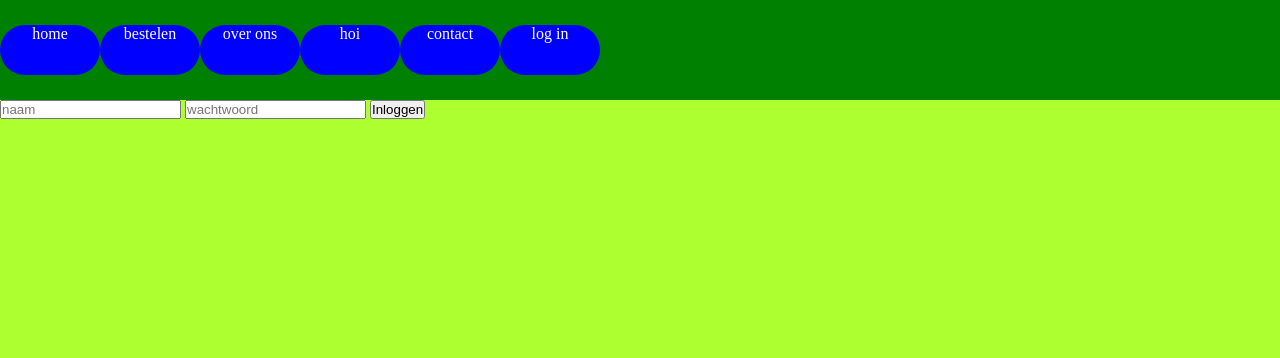
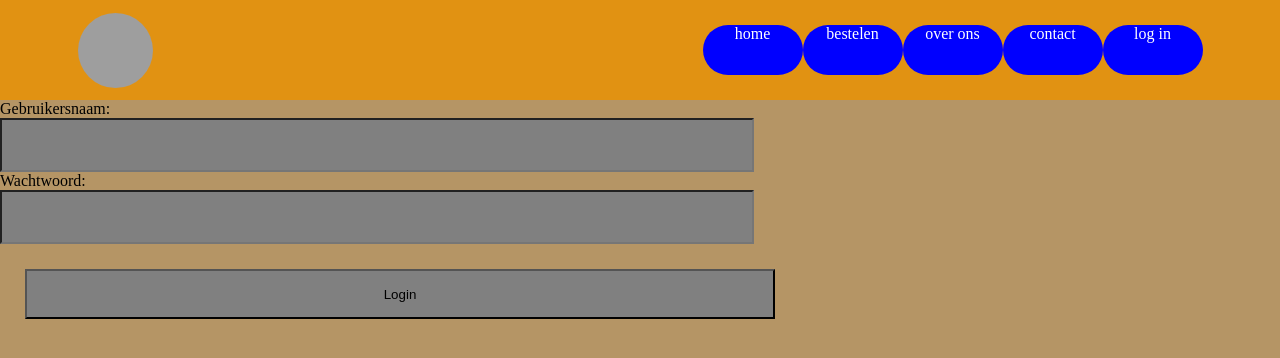
Before and after one commit to Andypjee/restaurant, a PHP site: page /Inloggen.php in a window 1280 px wide. Shown: the top 358 px of the page. Run offline with PHP 8.4, Linux system fonts and the light colour scheme; data that the repository does not hold is empty; grey boxes are pictures that could not be loaded.

Commit message:
alles van css en inloggen+ het sturen naar de admin page

```diff
--- a/Inloggen.php
+++ b/Inloggen.php
@@ -9,13 +9,22 @@
 <body>
 <?php include ('header.php')?>
     <?php include('Connection.php')?>
-<form>
+<!--<form>-->
+<!---->
+<!--<form action="Inloggen.php" method="GET">-->
+<!--    <input type="text" name="username" placeholder="naam">-->
+<!--    <input type="password" name="password"  placeholder="wachtwoord">-->
+<!--    <input type="submit" value="Inloggen">-->
+<!---->
+<!--</form>-->
+    <form method="post" action="inlog.php">
 
-<form action="Inloggen.php" method="GET">
-    <input type="text" name="gebruikersnaam" placeholder="naam">
-    <input type="password" name="wachtwoord"  placeholder="wachtwoord">
-    <input type="submit" value="Inloggen">
+        <label for="username">Gebruikersnaam:</label><br>
+        <input type="text" id="username" name="username" required><br>
 
-</form>
+        <label for="password">Wachtwoord:</label><br>
+        <input type="password" id="password" name="password" required><br>
+
+        <input id="submit-align" type="submit" name="login" value="Login">
 </body>
 </html>
--- a/assets/css/style.css
+++ b/assets/css/style.css
@@ -5,22 +5,65 @@
 }
 nav{
   height: 100px;
-  background-color: green;
+  background-color: rgb(225, 146, 18);
  display: flex ;
   align-items: center;
+  justify-content: center;
+  gap: 350px;
+}
+nav div{
+  display: flex;
+
+}
+main{
+  display: flex;
+  justify-content: center;
+  margin-top: 100px;
 }
 nav p{
   color: white;
   display: flex;
+  text-align: center;
   justify-content: center;
   background-color: blue;
   height: 50px;
   width: 100px;
   border-radius: 50px;
 }
+nav img{
+  height: 75px;
+  width: 75px;
+  border-radius: 50px;
+  margin-right: 200px;
+}
 body{
-  background-color: greenyellow;
+  background-color: rgb(181, 149, 101);
 }
 .productalgemeen{
-    background: red;
+    background: rgb(107, 180, 4);
+    border-radius: 10px;
+    width: 400px;
+    height: 150px;
+
 }
+.adminpage{
+  display: flex ;
+  flex-direction: column;
+  align-items: center;
+  text-align: center;
+
+
+}
+input[type="text"],
+input[type="password"] {
+  background-color: grey;
+  height: 50px;
+  width: 750px;
+  text-align: center;
+}
+input[type="submit"] {
+  background-color: grey;
+  height: 50px;
+  width: 750px;
+  margin: 25px;
+}
--- a/bestel.php
+++ b/bestel.php
@@ -15,12 +15,15 @@
 
 
     foreach ($result as $key => $value){
-        echo '<div class=productalgemeen'. $key . '">';
+        echo '<div class=productalgemeen hoi'. $key . '">';
         foreach ($value as $key1 => $value2){
             if ($key1 == 'productnaam') {
             echo '<h1>' . $value2 . '</h1>';
         }
         elseif ($key1 == 'omschrijving'){
+            echo '<h2>' . $value2 . '</h2>';
+        }
+        elseif($key1 == 'prijs'){
             echo '<h2>' . $value2 . '</h2>';
         }
         }
--- a/connection.php
+++ b/connection.php
@@ -12,7 +12,7 @@ try {
 //    echo "Connection failed: " . $e->getMessage();
 }
 
-$stmt = $conn->prepare("SELECT gebruikersnaam, wachtwoord FROM users");
+$stmt = $conn->prepare("SELECT username, password FROM users");
 $stmt->execute();
 
 $result = $stmt->fetchALL();
--- a/header.php
+++ b/header.php
@@ -1,10 +1,12 @@
 <header>
    <nav>
-    <p>home</p>
+   <img src="img/logo" alt="">
+   <div>
+   <a href="index.php"> <p>home</p></a>
    <a href="bestel.php"> <p>bestelen</p></a>
-       <p>over ons</p>
-       <p>hoi</p>
-      <p>contact</p>
-      <p>log in</p>
+   <a href="">  <p>over ons</p></a>
+   <a href=""> <p>contact</p></a>
+   <a href="inloggen.php">  <p>log in</p></a>
    </nav>
+   </div>
 </header>
```
Also changed, not shown: adminPage.php (+4 -3 lines), createproduct.php (+7 -7 lines), index.php (+5 -20 lines), inlog.php (+34 -19 lines), img/Snacks.jpg (added), img/logo.jpg (added).
